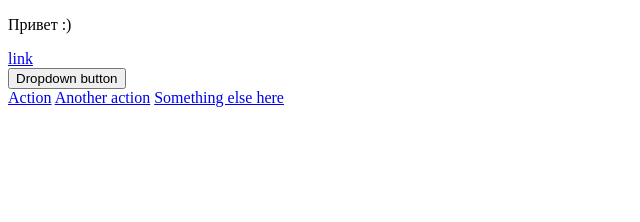
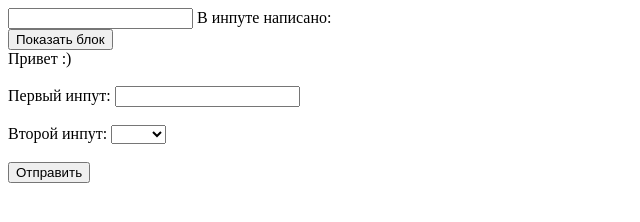
Before and after one commit to AlexPozdnyakov13/JS_homework, a plain HTML site: page index.html in a window 1280 px wide. Shown: the whole page, without its empty margins (0-640 px from the left). Drawn offline with Linux system fonts and the light colour scheme.

Commit message:
added homework9

```diff
--- a/index.html
+++ b/index.html
@@ -4,62 +4,73 @@
     <meta charset="UTF-8" />
     <meta http-equiv="X-UA-Compatible" content="IE=edge" />
     <meta name="viewport" content="width=device-width, initial-scale=1.0" />
-    <!-- <script src="script.js"></script> -->
     <title>Document</title>
   </head>
   <body>
-    <p class="dropdown">Привет :)</p>
-    <div class="dropdown">
-      <button
-        class="btn btn-secondary dropdown-toggle"
-        type="button"
-        id="dropdownMenuButton"
-        data-toggle="dropdown"
-        aria-haspopup="true"
-        aria-expanded="false"
-      >
-        Dropdown button
-      </button>
-      <div class="menu dropdown-menu" aria-labelledby="dropdownMenuButton">
-        <a class="dropdown-item" href="#">Action</a>
-        <a class="dropdown-item" href="#">Another action</a>
-        <a class="dropdown-item" href="#">Something else here</a>
-      </div>
-    </div>
+    <input id="from" type="text" />
+    В инпуте написано: <span></span>
+
+    <br />
+
+    <button class="messageBtn">Показать блок</button>
+    <div class="message">Привет :)</div>
+
+    <br />
+
+    <form>
+      <label>
+        Первый инпут:
+        <input class="form-control" type="text" />
+      </label>
+      <br />
+      <br />
+      <label>
+        Второй инпут:
+        <select class="form-control">
+          <option value=""></option>
+          <option value="1">Один</option>
+          <option value="2">Два</option>
+        </select>
+      </label>
+      <br />
+      <br />
+      <button>Отправить</button>
+    </form>
 
     <script>
       "use strict";
-      // 1. Ко всем элементам, имеющим класс "dropdown-item" добавить еще один класс "super-dropdown", необходимо использовать методы forEach и querySelectorAll и свойство classList у элементов.
-      const array = document.querySelectorAll(".dropdown-item");
-      array.forEach((element) => {
-        element.classList.add("super-dropdown");
+      //   1. При изменении значения в input с id="from", значение содержащееся в нем должно моментально отображаться в span. То есть при печати в input'е тег span также должен меняться.
+      document.querySelector("#from").addEventListener("input", (e) => {
+        document.querySelector("span").textContent = e.target.value;
       });
 
-      // 2. У элемента с классом btn необходимо убрать класс "btn-secondary", если он присутствует у этого элемента, либо добавить, если такого класса у элемента не было.
-      const btn = document.querySelector(".btn");
-      btn.classList.remove("btn-secondary");
-      // 3. Необходимо удалить класс "dropdown-menu" у элемента, у которого присутствует класс "menu".
-      const menu = document.querySelector(".menu");
-      menu.classList.remove("dropdown-menu");
-
-      // 4. Используя метод insertAdjacentHTML добавьте после div'a с классом "dropdown" следующую разметку:
-      // `<a href="#">link</a>`
-
-      const dropdown = document.querySelector(".dropdown");
-      dropdown.insertAdjacentHTML("afterend", `<a href="#">link</a>`);
-
-      // 5. У элемента с id "dropdownMenuButton" замените id на "superDropdown".
-      document.querySelector("#dropdownMenuButton").id = "superDropdown";
-
-      // 6. Добавьте атрибут data-dd со значением 3 элементу у которого существует атрибут "aria-labelledby" равный "dropdownMenuButton" используя dataset.
-      const aria = document.querySelector(
-        '[aria-labelledby = "dropdownMenuButton"]'
+      // 2. При клике на кнопку с классом messageBtn необходимо элементу с классом message:
+      // - добавить два класса: animate_animated и animate_fadeInLeftBig
+      // - поставить данному элементу стиль visibility в значение 'visible'.
+      document.querySelector(".messageBtn").addEventListener("click", (e) => {
+        document
+          .querySelector(".message")
+          .classList.add("animate_animated", "animate_fadeInLeftBig");
+        document.querySelector(".message").style = "visibility : visible;";
+      });
+      // 3. Необходимо при отправке формы проверить, заполнены ли все поля в этой форме. Если какое-либо поле не заполнено, форма не должна отправляться, также должны быть подсвечены незаполненные поля (необходимо поставить класс error незаполненным полям). Как только пользователь начинает заполнять какое-либо поле, необходимо, при вводе в данное поле, произвести проверку:
+      // - Если поле пустое, необходимо данное поле подсветить (поставить класс error данному полю).
+      // - Если поле было чем-либо заполнено, подсветку (класс error) необходимо убрать.
+      document.querySelectorAll(".form-control").forEach((element) =>
+        element.addEventListener("input", (e) => {
+          element.classList.add("error");
+          if (e.target.value != "") element.classList.remove("error");
+        })
       );
-
-      aria.dataset.dd = "3";
-
-      // 7. Удалите атрибут type у элемента с классом "dropdown-toggle".
-      document.querySelector(".dropdown-toggle").removeAttribute("type");
+      document.querySelector("form button").addEventListener("click", (e) => {
+        if (document.querySelector(".form-control").value === "") {
+          document.querySelector(".form-control").classList.add("error");
+          e.preventDefault();
+        } else if (document.querySelector("select").value === "") {
+          document.querySelector("select").classList.add("error");
+          e.preventDefault();
+        }
+      });
     </script>
   </body>
 </html>
```
